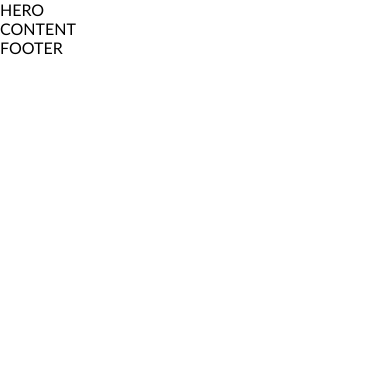
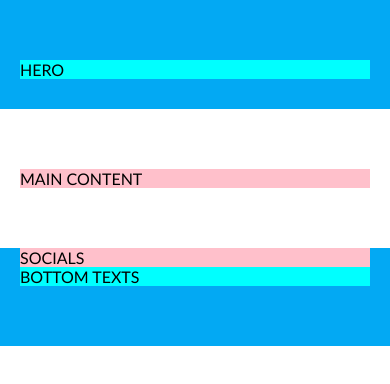
Before and after one commit to asnvc/12-coming-soon, a website: page index.html in a window 390 px wide. Drawn offline with Linux system fonts and the light colour scheme.

Commit message:
Responsive layout

```diff
--- a/css/base/base.css
+++ b/css/base/base.css
@@ -9,3 +9,7 @@ body * {
 body{
     font-family: 'Gill Sans', 'Gill Sans MT', Calibri, 'Trebuchet MS', sans-serif;
 }
+
+.bg-main{
+    background-color: #03a9f3;
+}
--- a/css/base/layout.css
+++ b/css/base/layout.css
@@ -0,0 +1,43 @@
+.container{
+    padding-bottom: 60px;
+    padding-top: 60px;
+}
+
+.container > .row{
+width: 1000px;
+margin-left: calc(50% - 500px);
+background-color: pink;
+}
+
+.container > .short-row{
+    width: 600px;
+    margin-left: calc(50% - 300px);
+    background-color: aqua;
+}
+
+
+@media (max-width: 1100px) {
+    .container > .row{
+        width: 800px;
+        margin-left: calc(50% - 400px);
+    }
+}
+
+@media (max-width: 900px) {
+    .container > .row{
+        width: 600px;
+        margin-left: calc(50% - 300px);
+    }
+}
+
+@media (max-width: 640px) {
+    .container{
+        padding-left: 20px;
+        padding-right: 20px;
+    }
+    .container > .row,
+    .container > .short-row{
+        width: 100%;
+        margin-left: 0;
+    }
+}
--- a/css/pages/home.css
+++ b/css/pages/home.css
@@ -3,3 +3,12 @@
 @import '../base/layout.css';
 /* 3rd PARTY*/
 /* components*/
+
+/* CUSTOM STYLE BELLOW */
+
+section.container{
+    padding-bottom: 30px;
+}
+footer.container{
+    padding-top: 0;
+}
--- a/index.html
+++ b/index.html
@@ -14,16 +14,25 @@
     <link rel="stylesheet" href="./css/pages/home.css">
 </head>
 <body>
-    <section>
-        HERO
+    <section class=" container bg-main">
+        <div class="short-row">
+            HERO
+        </div>
     </section>
 
-    <main>
-        CONTENT
+    <main class="container">
+        <div class="row">
+            MAIN CONTENT
+        </div>
     </main>
-        FOOTER
-    <footer>
 
+    <footer class=" container bg-main">
+        <div class="row">
+            SOCIALS
+        </div>
+        <div class="short-row">
+            BOTTOM TEXTS
+        </div>
     </footer>
 
 </body>
```
